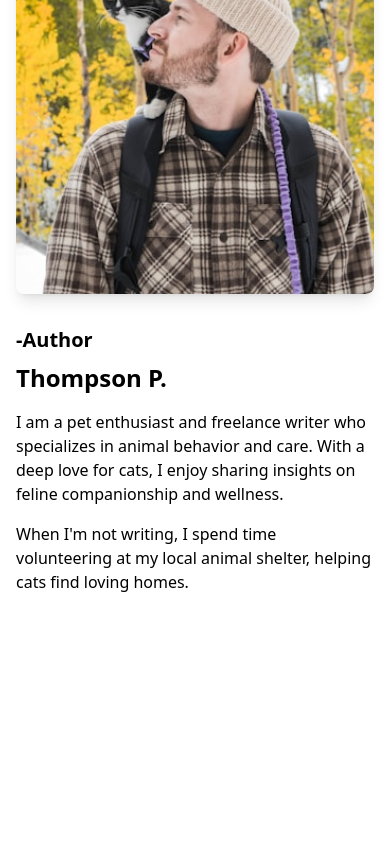
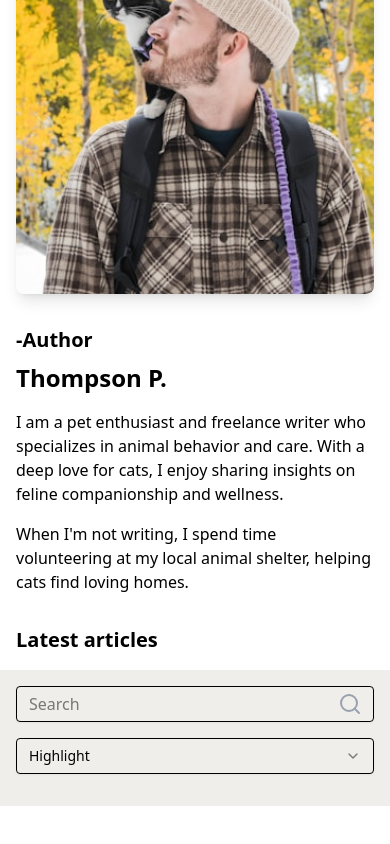
Before and after one commit to tchkh/book-worm, a React (Vite) app: page / in a window 390 px wide. Shown: the part 545-1389 px from the top of the page. Before the commit the page ends 1171 px from the top, so only its background shows below. Built offline with nearby package versions, Linux system fonts and the light colour scheme.

Commit message:
feat: add articles section

```diff
--- a/package.json
+++ b/package.json
@@ -10,6 +10,7 @@
     "preview": "vite preview"
   },
   "dependencies": {
+    "@radix-ui/react-select": "^2.1.6",
     "@tailwindcss/vite": "^4.0.17",
     "class-variance-authority": "^0.7.1",
     "clsx": "^2.1.1",
--- a/src/App.jsx
+++ b/src/App.jsx
@@ -1,3 +1,4 @@
+import Articles from './components/ArticlesSection'
 import HeroSection from './components/HeroSection'
 import NavBar from './components/NavBar'
 
@@ -6,6 +7,7 @@
     <>
       <NavBar />
       <HeroSection />
+      <Articles />
     </>
   )
 }
--- /dev/null
+++ b/src/components/ArticlesSection.jsx
@@ -0,0 +1,70 @@
+import { Search } from 'lucide-react'
+import { Input } from '@/components/ui/input'
+import {
+  Select,
+  SelectContent,
+  SelectItem,
+  SelectTrigger,
+  SelectValue,
+} from '@/components/ui/select'
+
+function Articles() {
+  return (
+    <div className='w-full max-w-7xl mx-auto md:px-6 lg:px-8 mb-10'>
+      <h2 className='text-xl font-bold mb-4 px-4'>Latest articles</h2>
+      <div className='bg-[#EFEEEB] px-4 py-4 md:py-3 md:rounded-sm flex flex-col space-y-4 md:flex-row-reverse md:items-center md:space-y-0 md:justify-between'>
+        <div className='w-full md:max-w-sm'>
+          <div className='relative'>
+            <Search className='absolute right-3 top-1/2 transform -translate-y-1/2 text-gray-400' />
+            <Input
+              type='text'
+              placeholder='Search'
+              className='py-3 rounded-sm placeholder:text-muted-foreground focus-visible:ring-0 focus-visible:ring-offset-0 focus-visible:border-muted-foreground'
+            />
+          </div>
+        </div>
+        <div className='md:hidden w-full'>
+          <Select value='highlight'>
+            <SelectTrigger className='w-full py-3 rounded-sm text-muted-foreground'>
+              <SelectValue placeholder='Select category' />
+            </SelectTrigger>
+            <SelectContent>
+              <SelectItem value='highlight'>Highlight</SelectItem>
+              <SelectItem value='cat'>Cat</SelectItem>
+              <SelectItem value='inspiration'>Inspiration</SelectItem>
+              <SelectItem value='general'>General</SelectItem>
+            </SelectContent>
+          </Select>
+        </div>
+        <div className='hidden md:flex space-x-2'>
+          <button
+            className='px-4 py-3 transition-colors rounded-sm text-sm text-muted-foreground font-medium bg-[#DAD6D1]
+             '
+          >
+            Highlight
+          </button>
+          <button
+            className='px-4 py-3 transition-colors rounded-sm text-sm text-muted-foreground font-medium bg-[muted]
+             '
+          >
+            Cat
+          </button>
+          <button
+            className='px-4 py-3 transition-colors rounded-sm text-sm text-muted-foreground font-medium bg-[muted]
+             '
+          >
+            Inspiration
+          </button>
+          <button
+            className='px-4 py-3 transition-colors rounded-sm text-sm text-muted-foreground font-medium bg-[muted]
+             '
+          >
+            General
+          </button>
+        </div>
+      </div>
+    </div>
+  )
+}
+
+export default Articles
--- a/src/components/NavBar.jsx
+++ b/src/components/NavBar.jsx
@@ -9,13 +9,13 @@
       <div className='hidden md:flex space-x-4'>
         <a
           href='/login'
-          className='px-9 py-2 rounded-full text-foreground border border-foreground hover:border-muted-foreground hover:text-muted-foreground transition-colors'
+          className='px-9 py-2 rounded-full text-foreground border border-[#75716B] hover:border-muted-foreground hover:text-muted-foreground transition-colors'
         >
           Log in
         </a>
         <a
           href='/signup'
-          className='px-8 py-2 bg-foreground text-white rounded-full hover:bg-muted-foreground transition-colors'
+          className='px-8 py-2 bg-[#26231E] text-white rounded-full hover:bg-muted-foreground transition-colors'
         >
           Sign up
         </a>
--- /dev/null
+++ b/src/components/ui/input.jsx
@@ -0,0 +1,24 @@
+import * as React from "react"
+
+import { cn } from "@/lib/utils"
+
+function Input({
+  className,
+  type,
+  ...props
+}) {
+  return (
+    <input
+      type={type}
+      data-slot="input"
+      className={cn(
+        "file:text-foreground placeholder:text-muted-foreground selection:bg-primary selection:text-primary-foreground dark:bg-input/30 border-input flex h-9 w-full min-w-0 rounded-md border bg-transparent px-3 py-1 text-base shadow-xs transition-[color,box-shadow] outline-none file:inline-flex file:h-7 file:border-0 file:bg-transparent file:text-sm file:font-medium disabled:pointer-events-none disabled:cursor-not-allowed disabled:opacity-50 md:text-sm",
+        "focus-visible:border-ring focus-visible:ring-ring/50 focus-visible:ring-[3px]",
+        "aria-invalid:ring-destructive/20 dark:aria-invalid:ring-destructive/40 aria-invalid:border-destructive",
+        className
+      )}
+      {...props} />
+  );
+}
+
+export { Input }
--- /dev/null
+++ b/src/components/ui/select.jsx
@@ -0,0 +1,164 @@
+import * as React from "react"
+import * as SelectPrimitive from "@radix-ui/react-select"
+import { CheckIcon, ChevronDownIcon, ChevronUpIcon } from "lucide-react"
+
+import { cn } from "@/lib/utils"
+
+function Select({
+  ...props
+}) {
+  return <SelectPrimitive.Root data-slot="select" {...props} />;
+}
+
+function SelectGroup({
+  ...props
+}) {
+  return <SelectPrimitive.Group data-slot="select-group" {...props} />;
+}
+
+function SelectValue({
+  ...props
+}) {
+  return <SelectPrimitive.Value data-slot="select-value" {...props} />;
+}
+
+function SelectTrigger({
+  className,
+  size = "default",
+  children,
+  ...props
+}) {
+  return (
+    <SelectPrimitive.Trigger
+      data-slot="select-trigger"
+      data-size={size}
+      className={cn(
+        "border-input data-[placeholder]:text-muted-foreground [&_svg:not([class*='text-'])]:text-muted-foreground focus-visible:border-ring focus-visible:ring-ring/50 aria-invalid:ring-destructive/20 dark:aria-invalid:ring-destructive/40 aria-invalid:border-destructive dark:bg-input/30 dark:hover:bg-input/50 flex w-fit items-center justify-between gap-2 rounded-md border bg-transparent px-3 py-2 text-sm whitespace-nowrap shadow-xs transition-[color,box-shadow] outline-none focus-visible:ring-[3px] disabled:cursor-not-allowed disabled:opacity-50 data-[size=default]:h-9 data-[size=sm]:h-8 *:data-[slot=select-value]:line-clamp-1 *:data-[slot=select-value]:flex *:data-[slot=select-value]:items-center *:data-[slot=select-value]:gap-2 [&_svg]:pointer-events-none [&_svg]:shrink-0 [&_svg:not([class*='size-'])]:size-4",
+        className
+      )}
+      {...props}>
+      {children}
+      <SelectPrimitive.Icon asChild>
+        <ChevronDownIcon className="size-4 opacity-50" />
+      </SelectPrimitive.Icon>
+    </SelectPrimitive.Trigger>
+  );
+}
+
+function SelectContent({
+  className,
+  children,
+  position = "popper",
+  ...props
+}) {
+  return (
+    <SelectPrimitive.Portal>
+      <SelectPrimitive.Content
+        data-slot="select-content"
+        className={cn(
+          "bg-popover text-popover-foreground data-[state=open]:animate-in data-[state=closed]:animate-out data-[state=closed]:fade-out-0 data-[state=open]:fade-in-0 data-[state=closed]:zoom-out-95 data-[state=open]:zoom-in-95 data-[side=bottom]:slide-in-from-top-2 data-[side=left]:slide-in-from-right-2 data-[side=right]:slide-in-from-left-2 data-[side=top]:slide-in-from-bottom-2 relative z-50 max-h-(--radix-select-content-available-height) min-w-[8rem] origin-(--radix-select-content-transform-origin) overflow-x-hidden overflow-y-auto rounded-md border shadow-md",
+          position === "popper" &&
+            "data-[side=bottom]:translate-y-1 data-[side=left]:-translate-x-1 data-[side=right]:translate-x-1 data-[side=top]:-translate-y-1",
+          className
+        )}
+        position={position}
+        {...props}>
+        <SelectScrollUpButton />
+        <SelectPrimitive.Viewport
+          className={cn("p-1", position === "popper" &&
+            "h-[var(--radix-select-trigger-height)] w-full min-w-[var(--radix-select-trigger-width)] scroll-my-1")}>
+          {children}
+        </SelectPrimitive.Viewport>
+        <SelectScrollDownButton />
+      </SelectPrimitive.Content>
+    </SelectPrimitive.Portal>
+  );
+}
+
+function SelectLabel({
+  className,
+  ...props
+}) {
+  return (
+    <SelectPrimitive.Label
+      data-slot="select-label"
+      className={cn("text-muted-foreground px-2 py-1.5 text-xs", className)}
+      {...props} />
+  );
+}
+
+function SelectItem({
+  className,
+  children,
+  ...props
+}) {
+  return (
+    <SelectPrimitive.Item
+      data-slot="select-item"
+      className={cn(
+        "focus:bg-accent focus:text-accent-foreground [&_svg:not([class*='text-'])]:text-muted-foreground relative flex w-full cursor-default items-center gap-2 rounded-sm py-1.5 pr-8 pl-2 text-sm outline-hidden select-none data-[disabled]:pointer-events-none data-[disabled]:opacity-50 [&_svg]:pointer-events-none [&_svg]:shrink-0 [&_svg:not([class*='size-'])]:size-4 *:[span]:last:flex *:[span]:last:items-center *:[span]:last:gap-2",
+        className
+      )}
+      {...props}>
+      <span className="absolute right-2 flex size-3.5 items-center justify-center">
+        <SelectPrimitive.ItemIndicator>
+          <CheckIcon className="size-4" />
+        </SelectPrimitive.ItemIndicator>
+      </span>
+      <SelectPrimitive.ItemText>{children}</SelectPrimitive.ItemText>
+    </SelectPrimitive.Item>
+  );
+}
+
+function SelectSeparator({
+  className,
+  ...props
+}) {
+  return (
+    <SelectPrimitive.Separator
+      data-slot="select-separator"
+      className={cn("bg-border pointer-events-none -mx-1 my-1 h-px", className)}
+      {...props} />
+  );
+}
+
+function SelectScrollUpButton({
+  className,
+  ...props
+}) {
+  return (
+    <SelectPrimitive.ScrollUpButton
+      data-slot="select-scroll-up-button"
+      className={cn("flex cursor-default items-center justify-center py-1", className)}
+      {...props}>
+      <ChevronUpIcon className="size-4" />
+    </SelectPrimitive.ScrollUpButton>
+  );
+}
+
+function SelectScrollDownButton({
+  className,
+  ...props
+}) {
+  return (
+    <SelectPrimitive.ScrollDownButton
+      data-slot="select-scroll-down-button"
+      className={cn("flex cursor-default items-center justify-center py-1", className)}
+      {...props}>
+      <ChevronDownIcon className="size-4" />
+    </SelectPrimitive.ScrollDownButton>
+  );
+}
+
+export {
+  Select,
+  SelectContent,
+  SelectGroup,
+  SelectItem,
+  SelectLabel,
+  SelectScrollDownButton,
+  SelectScrollUpButton,
+  SelectSeparator,
+  SelectTrigger,
+  SelectValue,
+}
```
Also changed, not shown: 1 other file (tests, documents, lock files or other folders).
